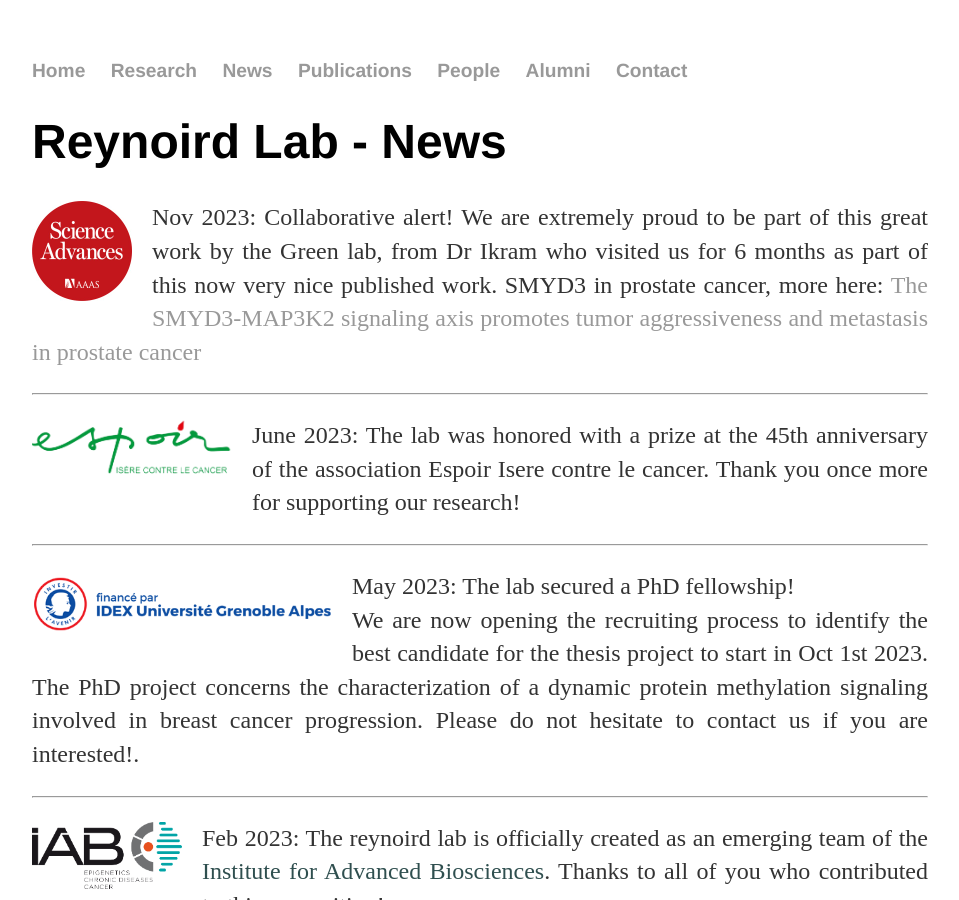
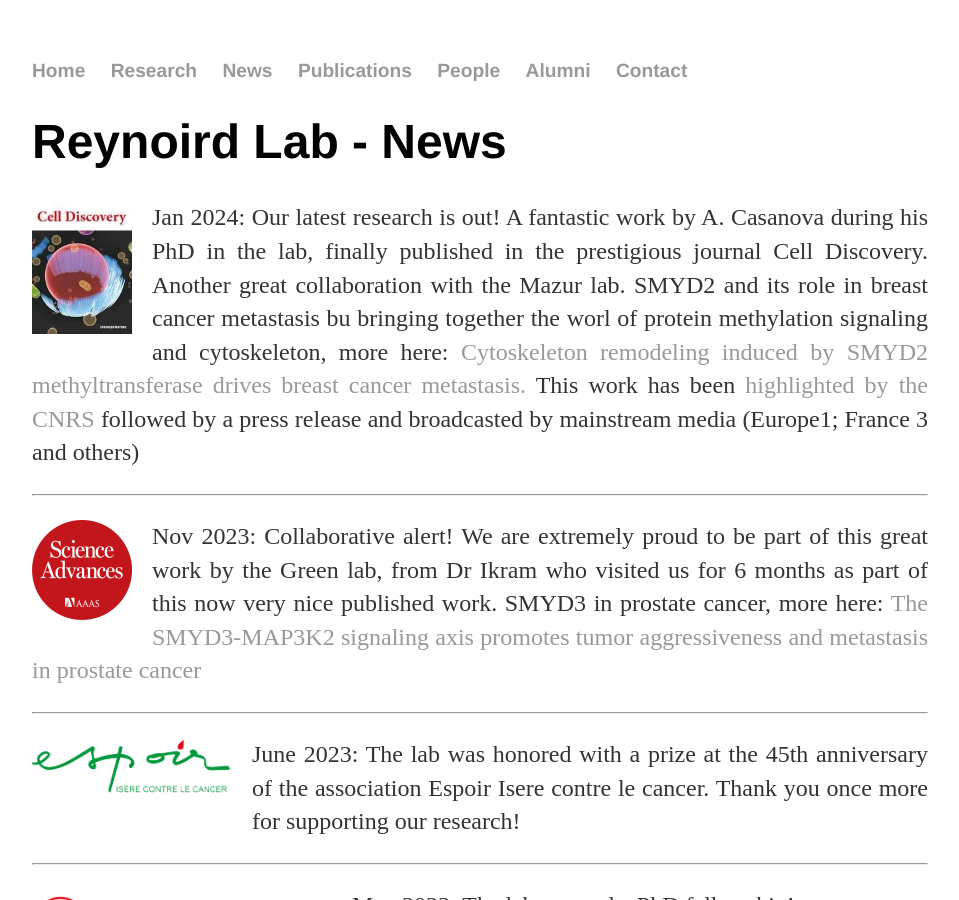
Before and after one commit to Reynoird-Lab/Reynoird-lab.github.io, a Jekyll site: the page built from News/index.html, in a window 1280 px wide and 900 px high. Shown: the whole window, without its empty margins (160-1119 px from the left). Built offline with Jekyll 4.4.1, drawn with Linux system fonts in a browser that asks for light colours; Markdown is read by kramdown in place of the engine named in the settings.

Commit message:
Update index.html

```diff
--- a/News/index.html
+++ b/News/index.html
@@ -5,6 +5,16 @@
 <meta name="description" content="Latest news from the Reynoird Lab"/>
 
 	<h1>Reynoird Lab - {{ page.title }}</h1>
+
+<div class="div-categoryContainer">
+    <img src="https://reynoird-lab.github.io/Images/celldiscovery.jpg" title="Cell Discovery" width="100" style="margin: 0px 20px 10px 0px;" class="picture-left">
+  	<div class="paragraph-right">
+	  <p align="justify"> Jan 2024: Our latest research is out! A fantastic work by A. Casanova during his PhD in the lab, finally published in the prestigious journal Cell Discovery. Another great collaboration with the Mazur lab. SMYD2 and its role in breast cancer metastasis bu bringing together the worl of protein methylation signaling and cytoskeleton, more here: <a href="https://link.springer.com/article/10.1038/s41421-023-00644-x?utm_source=rct_congratemailt&utm_medium=email&utm_campaign=oa_20240131&utm_content=10.1038/s41421-023-00644-x" "style="color:DARKSLATEGRAY;"> Cytoskeleton remodeling induced by SMYD2 methyltransferase drives breast cancer metastasis. </a>
+	  This work has been <a href="https://www.cnrs.fr/en/press/treatment-aggressive-breast-cancer-discovery-new-protein-involved-development-metastases" "style="color:DARKSLATEGRAY;"> highlighted by the CNRS </a> followed by a press release and broadcasted by mainstream media (Europe1; France 3 and others)</p>
+	 </div>
+</div>
+
+<hr>
 
 <div class="div-categoryContainer">
     <img src="https://reynoird-lab.github.io/Images/scienceadvances.jpg" title="Science Advances" width="100" style="margin: 0px 20px 10px 0px;" class="picture-left">
```
